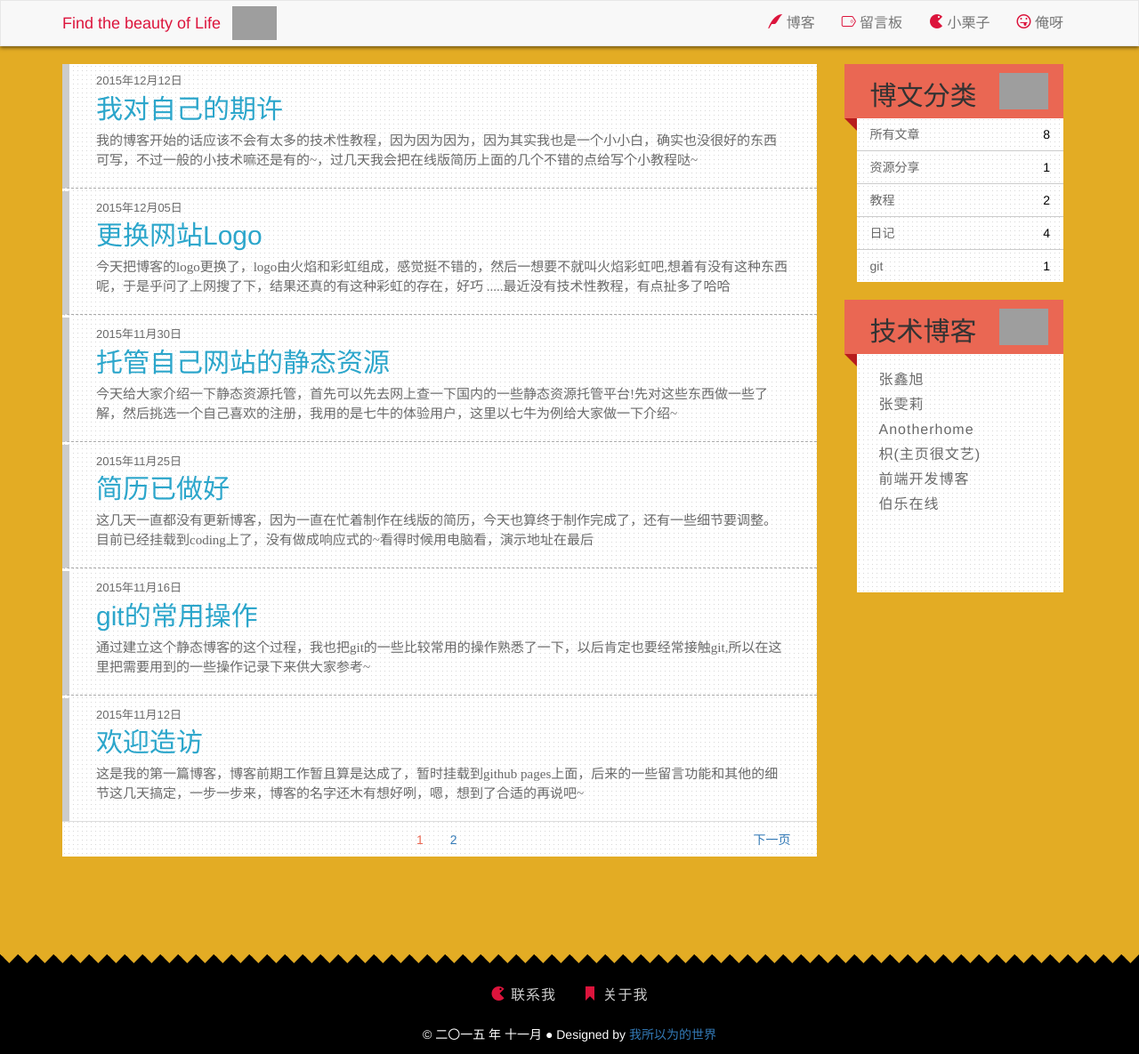
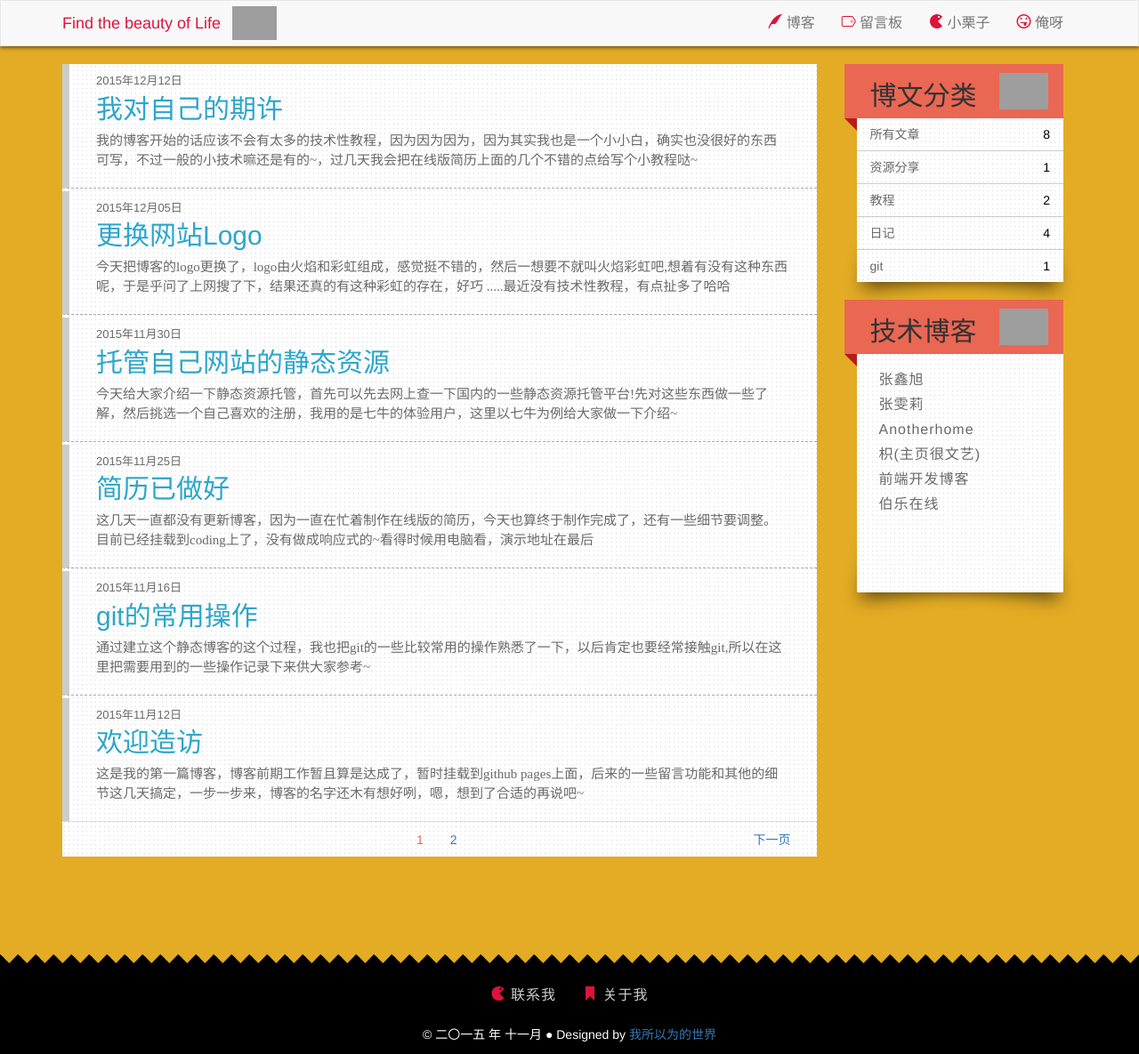
Before and after one commit to momeakl/momeakl.github.io, a Jekyll site: the page built from index.html, in a window 1280 px wide. Shown: the whole page at 89% size. Built offline with Jekyll 4.4.1, drawn with Linux system fonts in a browser that asks for light colours; nearby versions of some CDN libraries; some web fonts are replaced; the list of posts is cut into pages by our own code; comment, search, counter and statistics services are not loaded; a style sheet for code colours, icons or effects is not loaded; grey boxes are pictures that could not be loaded.

Commit message:
add qiaobian shadow

```diff
--- a/static/css/index.css
+++ b/static/css/index.css
@@ -185,18 +185,39 @@
 
 /*category | the right part of main*/
 div.shadow-corner-curl{
+    position: relative;
     margin-bottom: 20px;
     background: #f8f8fd url(../img/bg-0004.jpg);
-/*    -webkit-box-shadow: 0 4px 5px rgba(0,0,0,0.5),0 0 20px rgba(0,0,0,0.1) inset;
-	-moz-box-shadow: 0 4px 5px rgba(0,0,0,0.5),0 0 20px rgba(0,0,0,0.1) inset;
-	-o-box-shadow: 0 4px 5px rgba(0,0,0,0.5),0 0 20px rgba(0,0,0,0.1) inset;
-	box-shadow: 0 4px 5px rgba(0,0,0,0.5),0 0 20px rgba(0,0,0,0.1) inset;*/
+}
+.shadow-corner-curl:before,
+.shadow-corner-curl:after{
+    position: absolute;
+    z-index: -2;
+    content: '';
+    width: 80%;
+    height: 20%;
+    bottom: 11px;
+    background: transparent;
+    -webkit-box-shadow: 0 8px 20px rgba(0,0,0,0.6);
+	-moz-box-shadow: 0 8px 20px rgba(0,0,0,0.6);
+	-o-box-shadow: 0 8px 20px rgba(0,0,0,0.6);
+	box-shadow: 0 8px 20px rgba(0,0,0,0.6);
+}
+.shadow-corner-curl:before{
+    left: 16px;
+    transform: skewX(-20deg) rotate(-7deg);
+    -webkit-transform: skewX(-20deg) rotate(-7deg);
+    -moz-transform: skewX(-20deg) rotate(-7deg);
+    -o-transform: skewX(-20deg) rotate(-7deg);
+}
+.shadow-corner-curl:after{
+    right: 17px;
+    transform: skewX(20deg) rotate(7deg);
+    -webkit-transform: skewX(20deg) rotate(7deg);
+    -moz-transform: skewX(20deg) rotate(7deg);
+    -o-transform: skewX(20deg) rotate(7deg);
 }
 
-
-/*div.shadow-corner-curl:after{
-
-}*/
 div.cate-list-header{
     display: block;
     padding: 3px 15px;
```
